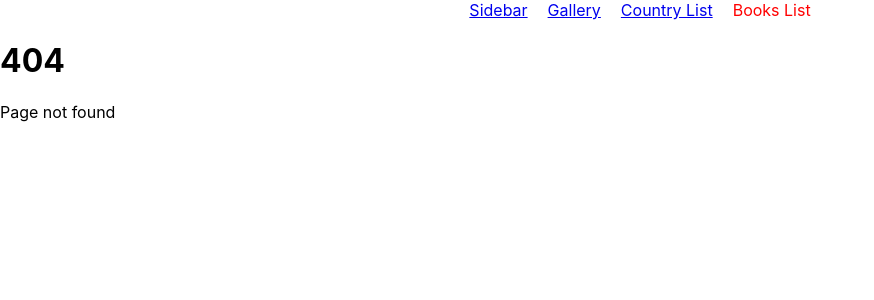
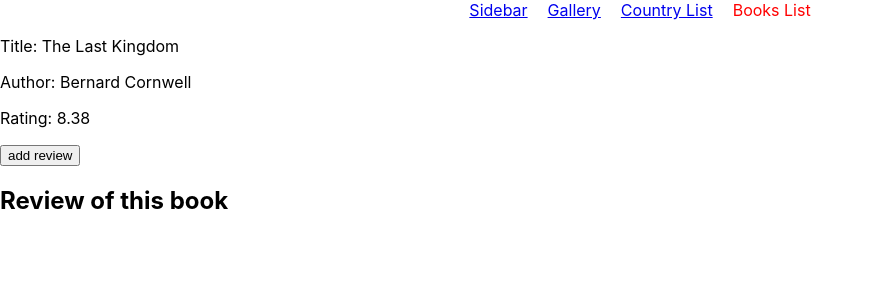
Before and after one commit to MaxRomanov5/Bootcamp68, a React (Create React App) app: page /books/1/reviews in a window 1280 px wide. Before the commit this address had no page. Shown: the top 300 px of the page, without its empty margins (0-874 px from the left). Built offline with nearby package versions, Linux system fonts and the light colour scheme.

Commit message:
add review

```diff
--- a/src/App.jsx
+++ b/src/App.jsx
@@ -7,6 +7,7 @@ import { Routes, Route, NavLink } from "react-router-dom";
 import NotFound from "./pages/NotFound/NotFound.jsx";
 import BookList from "./pages/BookList/BookList.jsx";
 import BookDetails from "./pages/BookDetails/BookDetails.jsx";
+import Review from "./components/Review/Review.jsx";
 
 function App() {
   return (
@@ -23,7 +24,9 @@ function App() {
           <Route path="/gallery" element={<Gallery />} />
           <Route path="/country" element={<CountryList />} />
           <Route path="/books" element={<BookList />} />
-          <Route path="/books/:bookId" element={<BookDetails />} />
+          <Route path="/books/:bookId" element={<BookDetails />}>
+            <Route path="reviews" element={<Review />} />
+          </Route>
           <Route path="*" element={<NotFound />} />
         </Routes>
       </main>
--- /dev/null
+++ b/src/components/Review/Review.jsx
@@ -0,0 +1,5 @@
+const Review = () => {
+  return <h2>Review of this book</h2>;
+};
+
+export default Review;
--- a/src/pages/BookDetails/BookDetails.jsx
+++ b/src/pages/BookDetails/BookDetails.jsx
@@ -1,7 +1,11 @@
-import { useParams } from "react-router-dom";
+import { useParams, useNavigate, Outlet } from "react-router-dom";
 import books from "../../data/books";
 
 function BookDetails() {
+  const navigate = useNavigate();
+  function addReview() {
+    navigate("reviews");
+  }
   const { bookId } = useParams();
 
   const currentBook = books.find((book) => {
@@ -13,6 +17,10 @@ function BookDetails() {
       <p>Title: {currentBook.title}</p>
       <p>Author: {currentBook.author}</p>
       <p>Rating: {currentBook.rating}</p>
+      <button type="button" onClick={addReview}>
+        add review
+      </button>
+      <Outlet />
     </div>
   );
 }
```
